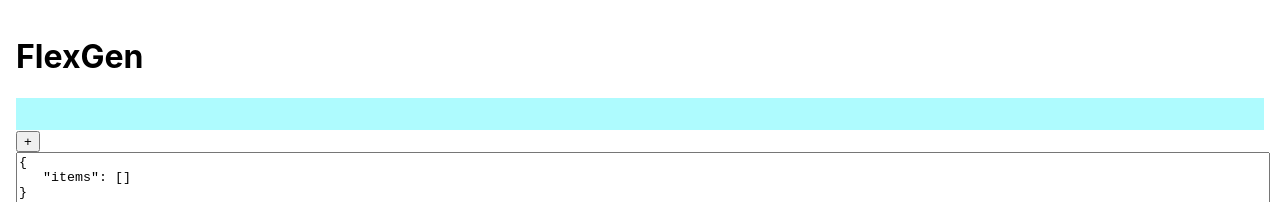
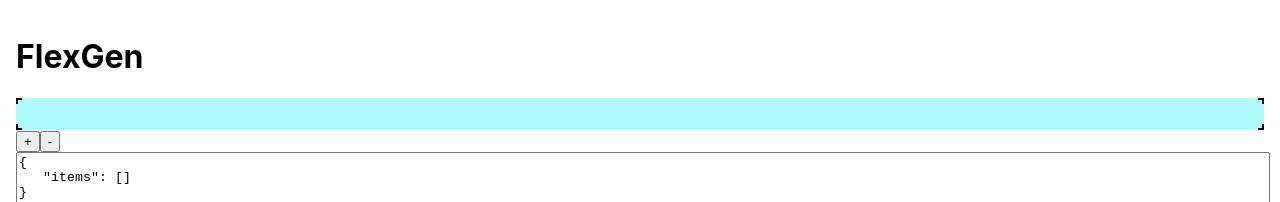
Before and after one commit to dijs/flex, a React (Create React App) app: page / in a window 1280 px wide. Shown: the top 202 px of the page. Built offline with nearby package versions, Linux system fonts and the light colour scheme.

Commit message:
Added active look

```diff
--- a/src/App.js
+++ b/src/App.js
@@ -48,9 +48,10 @@
 }
 
 function Item({ depth = 0, index = 0, items, path = [], ...other }) {
-  const { setActivePath } = useContext(ActivePathContext);
+  const { activePath, setActivePath } = useContext(ActivePathContext);
   const seed = depth * 8 + index;
   const backgroundColor = randomPastel(seed);
+  const active = path.join('') === activePath.join('');
   return (
     <div
       className="item"
@@ -64,6 +65,14 @@
         ...other
       }}
     >
+      {active && (
+        <React.Fragment>
+          <div className="active top-left" />
+          <div className="active top-right" />
+          <div className="active bottom-left" />
+          <div className="active bottom-right" />
+        </React.Fragment>
+      )}
       {items &&
         items.map((item, i) => (
           <Item
@@ -96,9 +105,9 @@
 
 function usePreview() {
   const [preview, setPreview] = useState(basePreview);
-
   return {
     preview,
+    data: path => get(preview, path) || preview,
     modify: (path, data) => {
       if (path.length) {
         const newPreview = cloneDeep(preview);
@@ -118,20 +127,34 @@
         set(newPreview, [...path], { items: [{}] });
       }
       setPreview(newPreview);
+    },
+    remove: path => {
+      const pathData = get(preview, path) || preview;
+      const items = pathData.items;
+      const newPreview = cloneDeep(preview);
+      if (!items) {
+        return;
+      }
+      const restItems = items.slice(0, items.length - 1);
+      set(newPreview, [...path, 'items'], restItems);
+      setPreview(newPreview);
     }
   };
 }
 
 function App() {
-  const { preview, add, modify } = usePreview();
+  const { preview, add, remove, modify, data } = usePreview();
   const { activePath } = useContext(ActivePathContext);
-  const pathData = get(preview, activePath) || preview;
   return (
     <div className="container">
       <h1>FlexGen</h1>
       <Item {...preview} />
       <button onClick={() => add(activePath)}>+</button>
-      <Editor data={pathData} onChange={data => modify(activePath, data)} />
+      <button onClick={() => remove(activePath)}>-</button>
+      <Editor
+        data={data(activePath)}
+        onChange={data => modify(activePath, data)}
+      />
     </div>
   );
 }
--- a/src/index.css
+++ b/src/index.css
@@ -18,6 +18,41 @@
 
 .item {
   padding: 16px;
+  position: relative;
+}
+
+.item .active {
+  position: absolute;
+  width: 4px;
+  height: 4px;
+}
+
+.item .top-left {
+  left: 0;
+  top: 0;
+  border-top: 2px solid black;
+  border-left: 2px solid black;
+}
+
+.item .top-right {
+  right: 0;
+  top: 0;
+  border-top: 2px solid black;
+  border-right: 2px solid black;
+}
+
+.item .bottom-left {
+  left: 0;
+  bottom: 0;
+  border-bottom: 2px solid black;
+  border-left: 2px solid black;
+}
+
+.item .bottom-right {
+  right: 0;
+  bottom: 0;
+  border-bottom: 2px solid black;
+  border-right: 2px solid black;
 }
 
 textarea {
```
